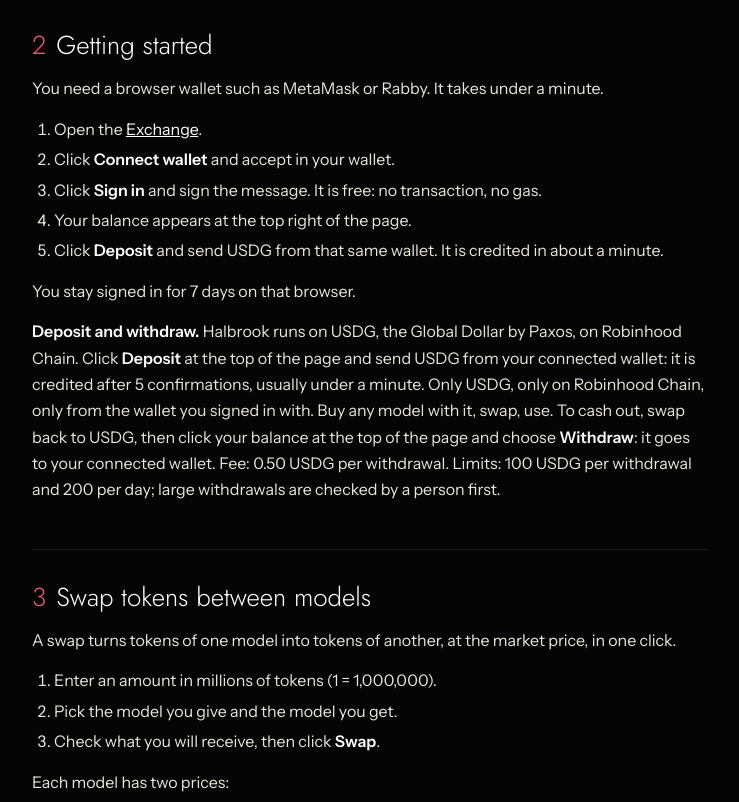
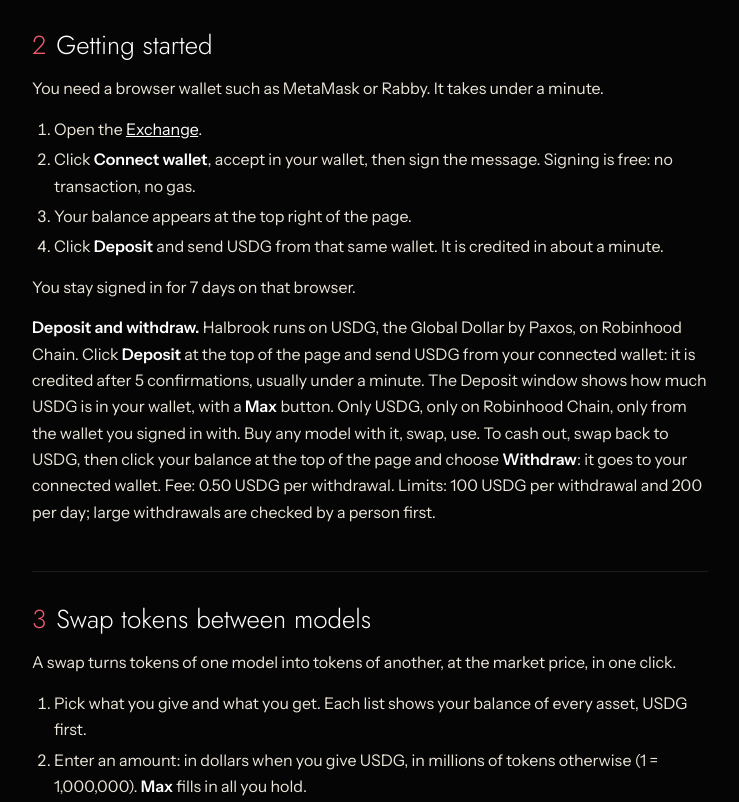
Before and after one commit to parrotlover01/halbrook, a website: page public/docs.html in a window 1280 px wide. Shown: the part 711-1513 px from the top of the page, without its empty margins (412-1151 px from the left). Drawn offline with Linux system fonts and the light colour scheme.

Commit message:
Docs: connect and sign in one step, wallet balance and Max, swap amounts, off-chain swaps, proof of reserves
Co-Authored-By: Claude Opus 5.5 <noreply@anthropic.com>

```diff
--- a/public/docs.html
+++ b/public/docs.html
@@ -71,14 +71,14 @@ code{font:500 14px ui-monospace,Menlo,monospace;color:#fff}
 
     <section id="start"><h2><span>2</span>Getting started</h2>
       <p>You need a browser wallet such as MetaMask or Rabby. It takes under a minute.</p>
-      <ol><li>Open the <a href="bureau.html#market">Exchange</a>.</li><li>Click <strong>Connect wallet</strong> and accept in your wallet.</li><li>Click <strong>Sign in</strong> and sign the message. It is free: no transaction, no gas.</li><li>Your balance appears at the top right of the page.</li><li>Click <strong>Deposit</strong> and send USDG from that same wallet. It is credited in about a minute.</li></ol>
+      <ol><li>Open the <a href="bureau.html#market">Exchange</a>.</li><li>Click <strong>Connect wallet</strong>, accept in your wallet, then sign the message. Signing is free: no transaction, no gas.</li><li>Your balance appears at the top right of the page.</li><li>Click <strong>Deposit</strong> and send USDG from that same wallet. It is credited in about a minute.</li></ol>
       <p>You stay signed in for 7 days on that browser.</p>
-      <p><strong>Deposit and withdraw.</strong> Halbrook runs on USDG, the Global Dollar by Paxos, on Robinhood Chain. Click <strong>Deposit</strong> at the top of the page and send USDG from your connected wallet: it is credited after 5 confirmations, usually under a minute. Only USDG, only on Robinhood Chain, only from the wallet you signed in with. Buy any model with it, swap, use. To cash out, swap back to USDG, then click your balance at the top of the page and choose <strong>Withdraw</strong>: it goes to your connected wallet. Fee: 0.50 USDG per withdrawal. Limits: 100 USDG per withdrawal and 200 per day; large withdrawals are checked by a person first.</p>
+      <p><strong>Deposit and withdraw.</strong> Halbrook runs on USDG, the Global Dollar by Paxos, on Robinhood Chain. Click <strong>Deposit</strong> at the top of the page and send USDG from your connected wallet: it is credited after 5 confirmations, usually under a minute. The Deposit window shows how much USDG is in your wallet, with a <strong>Max</strong> button. Only USDG, only on Robinhood Chain, only from the wallet you signed in with. Buy any model with it, swap, use. To cash out, swap back to USDG, then click your balance at the top of the page and choose <strong>Withdraw</strong>: it goes to your connected wallet. Fee: 0.50 USDG per withdrawal. Limits: 100 USDG per withdrawal and 200 per day; large withdrawals are checked by a person first.</p>
     </section>
 
     <section id="swap"><h2><span>3</span>Swap tokens between models</h2>
       <p>A swap turns tokens of one model into tokens of another, at the market price, in one click.</p>
-      <ol><li>Enter an amount in millions of tokens (1 = 1,000,000).</li><li>Pick the model you give and the model you get.</li><li>Check what you will receive, then click <strong>Swap</strong>.</li></ol>
+      <ol><li>Pick what you give and what you get. Each list shows your balance of every asset, USDG first.</li><li>Enter an amount: in dollars when you give USDG, in millions of tokens otherwise (1 = 1,000,000). <strong>Max</strong> fills in all you hold.</li><li>Check what you will receive, then click <strong>Swap</strong>.</li></ol>
       <p>Each model has two prices:</p>
       <ul><li><strong>Reference</strong>: the real cost of using the model, from the hosts. It refreshes every 60 seconds. When a host changes its price, the market price stays where it was and the premium absorbs the change.</li><li><strong>Market</strong>: what the model trades at on Halbrook. Swaps into a model push it up, swaps out push it down.</li></ul>
       <p>The gap between the two is the <strong>premium</strong>. It always stays between −30% and +30% of the reference and only moves with trades: when you sell high, it is because other players bought after you. Buy a model before the hype, swap out when its premium is high.</p>
@@ -116,6 +116,8 @@ code{font:500 14px ui-monospace,Menlo,monospace;color:#fff}
       <p><strong>Is it real money?</strong>Yes. Deposits and withdrawals are in USDG on Robinhood Chain. Halbrook holds the USDG you deposit and keeps your balance on its server, like an exchange: there is no Halbrook smart contract. Start small.</p>
       <p><strong>What does signing in do?</strong>It proves you own the wallet. It moves no funds and costs no gas.</p>
       <p><strong>What is $HALBROOK?</strong>Nothing is on sale. The name is reserved for later.</p>
+      <p><strong>Do swaps happen on chain?</strong>No. Only deposits and withdrawals are blockchain transactions. Swaps and chat happen inside Halbrook: instant, with no network fee.</p>
+      <p><strong>Is every balance backed?</strong>Check it yourself on the <a href="reserves.html">proof of reserves</a>: the USDG the treasury holds on chain against everything players could take out, live. If it ever fell short, withdrawals would pause on their own.</p>
       <p><strong>Something looks wrong?</strong>Write to us on X: <a href="https://x.com/halbrookmarket" target="_blank" rel="noopener">@halbrookmarket</a>. Code: <a href="https://github.com/parrotlover01/halbrook" target="_blank" rel="noopener">GitHub</a>.</p>
     </section>
   </main>
```
